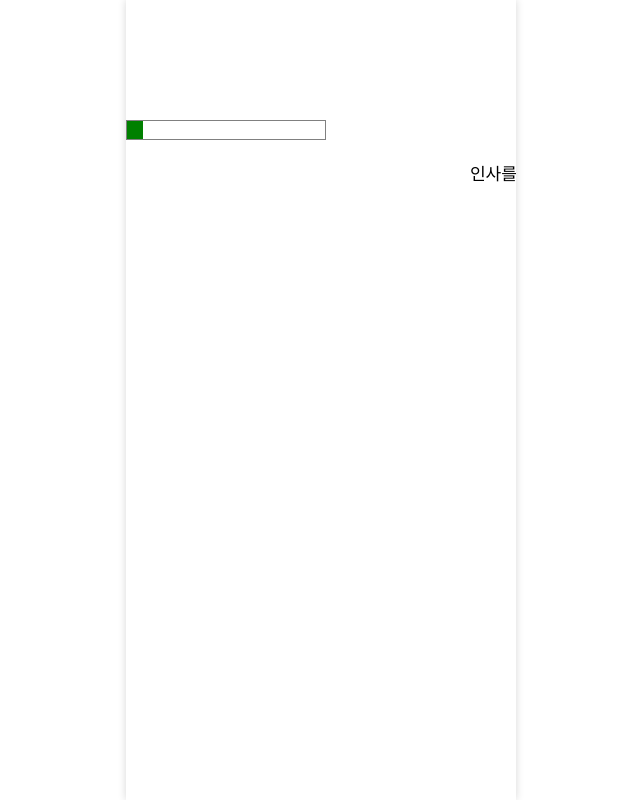
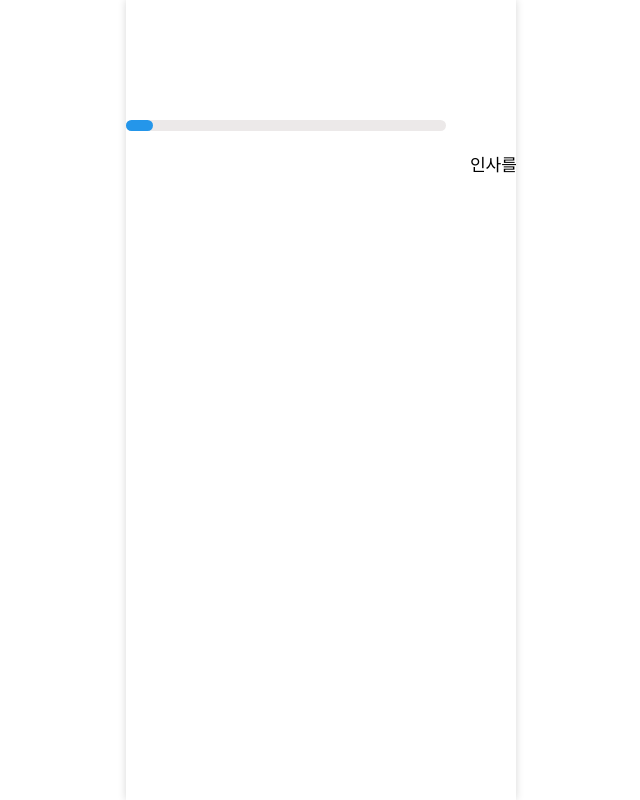
Before and after one commit to youngjun0427/SIDE-PROJECT, a React (Create React App) app in the folder my-app/: page /options in a window 1280 px wide. Shown: the whole page, without its empty margins (319-959 px from the left). Built offline with nearby package versions, Linux system fonts and the light colour scheme.

Commit message:
docs: progress bar 수정

```diff
--- a/my-app/src/components/Options/Options.jsx
+++ b/my-app/src/components/Options/Options.jsx
@@ -11,7 +11,7 @@ const Options = () => {
   const TOTAL_SLIDES = 12;
   const Navigate = useNavigate();
   const [mbti, setMbti] = useState([]);
-  const [value, setValue] = useState(8.33333);
+  const [value, setValue] = useState(1);
 
   const slideFirst = () => {
     setMbti(mbti + Questions[num].answers[0].type);
@@ -56,7 +56,7 @@ const Options = () => {
   }, [currentSlide]);
 
   function handleButtonClick() {
-    setValue(value + 8.33333);
+    setValue(value + 1);
   }
 
   return (
@@ -72,16 +72,18 @@ const Options = () => {
                       <div>
                         <div
                           style={{
-                            border: '1px solid gray',
-                            width: '200px',
-                            height: '20px',
+                            width: '320px',
+                            height: '11px',
+                            borderRadius: '10px',
+                            background: '#ECE9E9',
                           }}
                         >
                           <div
                             style={{
-                              backgroundColor: 'green',
-                              width: `${value}%`,
+                              width: `${(100 / 12) * value}%`,
                               height: '100%',
+                              borderRadius: '10px',
+                              backgroundColor: '#2496EA',
                             }}
                           />
                         </div>
```
